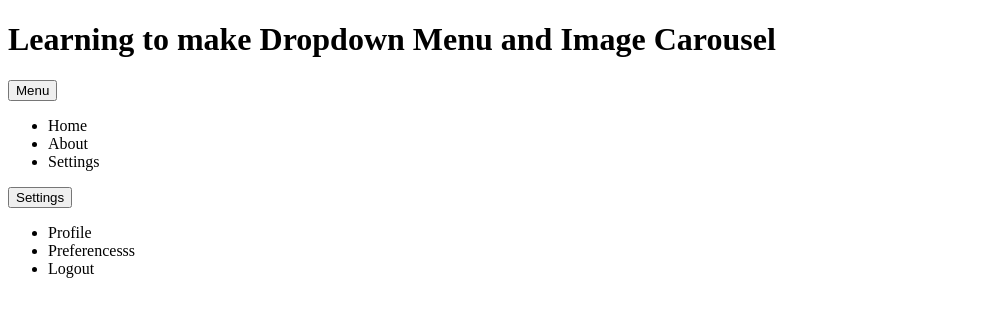
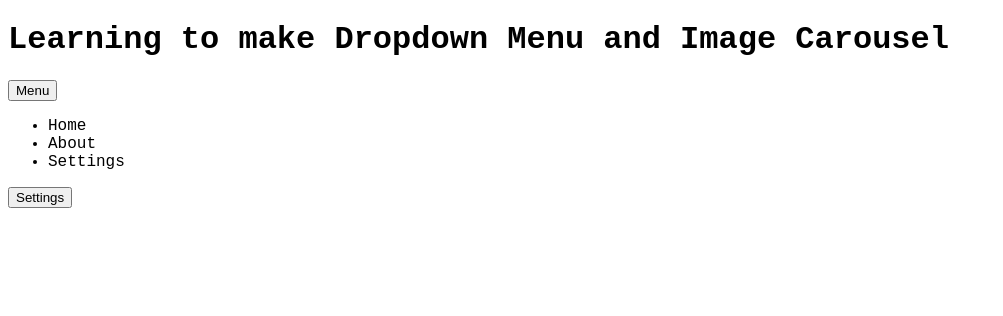
Before and after one commit to mesakhlolo/dynamic-ui-interactions, a plain HTML site: page index.html in a window 1280 px wide. Both pictures are taken after a click on the button "Menu". Shown: the whole page, without its empty margins (0-1003 px from the left). Drawn offline with Linux system fonts and the light colour scheme.

Commit message:
cara simple gw sendiri

```diff
--- a/index.html
+++ b/index.html
@@ -4,6 +4,7 @@
     <meta charset="UTF-8" />
     <meta name="viewport" content="width=device-width, initial-scale=1.0" />
     <title>Dynamic UI Interaction</title>
+    <link rel="stylesheet" href="style.css">
   </head>
   <body>
     <h1>Learning to make Dropdown Menu and Image Carousel</h1>
--- a/script.js
+++ b/script.js
@@ -1 +1,6 @@
-console.log("script connected");
+const dropdownButton = document.querySelector(".dropdown-trigger");
+const dropdownMenu = document.querySelector(".dropdown-menu");
+
+dropdownButton.addEventListener("click", function () {
+  dropdownMenu.classList.toggle("active");
+});
--- /dev/null
+++ b/style.css
@@ -0,0 +1,11 @@
+body {
+  font-family: "JetBrains Mono", monospace;
+}
+
+.dropdown-menu {
+  display: none;
+}
+
+.dropdown-menu.active {
+  display: block;
+}
```
